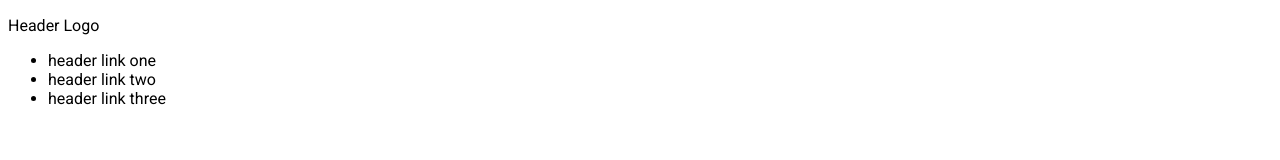
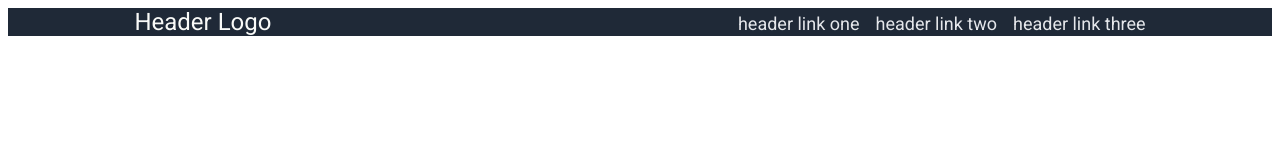
Before and after one commit to jdashman91/landing-page, a plain HTML site: page index.html in a window 1280 px wide. Drawn offline with Linux system fonts and the light colour scheme.

Commit message:
Add styling for header

```diff
--- a/index.html
+++ b/index.html
@@ -8,12 +8,12 @@
     </head>
 
     <body>
-        <div class="header">
-            <p>Header Logo</p>
+        <div class="header section">
+            <p id="logo">Header Logo</p>
             <ul>
-                <li><a>header link one</a></li>
-                <li><a>header link two</a></li>
-                <li><a>header link three</a></li>
+                <li><a href="">header link one</a></li>
+                <li><a href="">header link two</a></li>
+                <li><a href="">header link three</a></li>
             </ul>
         </div>
     </body>
--- a/styles.css
+++ b/styles.css
@@ -3,3 +3,33 @@
 body {
     font-family: "Roboto", sans-serif;
 }
+
+.section {
+    padding: 0 10%;
+}
+
+.header {
+    display: flex;
+    justify-content: space-between;
+    background-color: #1F2937;
+    color: #F9FAF8;
+    font-size: 24px;
+}
+
+#logo {
+    margin: 0;
+}
+
+ul {
+    display: flex;
+    list-style: none;
+    gap: 16px;
+    padding: 0;
+    margin: 0;
+}
+
+a {
+    text-decoration: none;
+    color: #E5E7EB;
+    font-size: 18px;
+}
```
